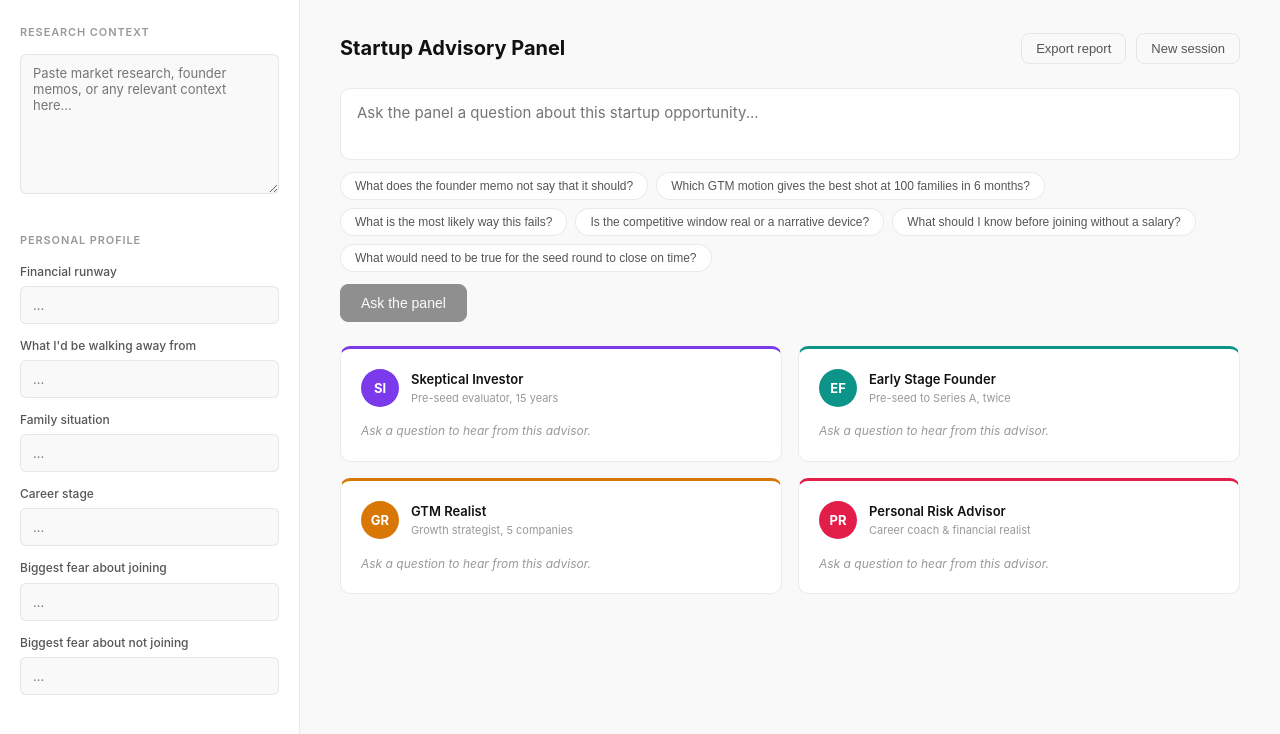
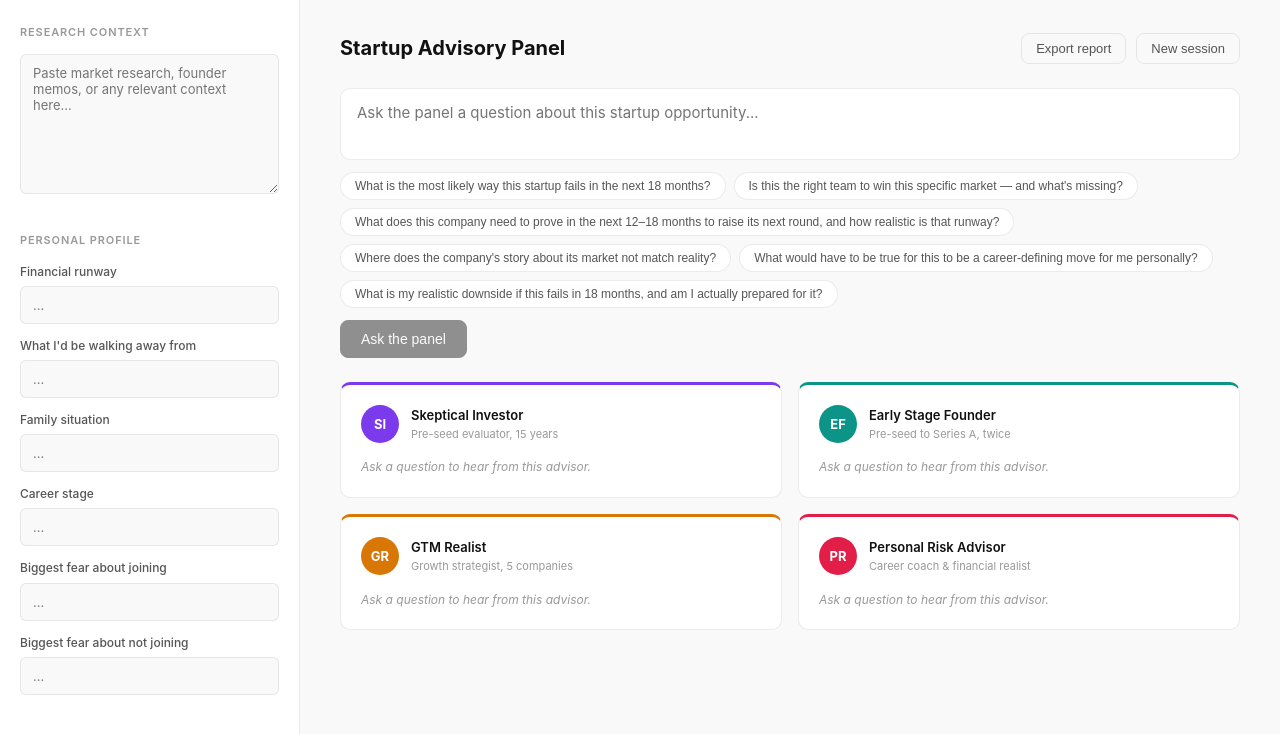
Before and after one commit to tgierke/startup-advisor, a React (Vite) app: page / in a window 1280 px wide. Shown: the top 734 px of the page. Built offline with nearby package versions, Linux system fonts and the light colour scheme.

Commit message:
feat: update suggestion chips to generic startup evaluation questions

```diff
--- a/src/components/SuggestionChips.jsx
+++ b/src/components/SuggestionChips.jsx
@@ -1,10 +1,10 @@
 const CHIPS = [
-  "What does the founder memo not say that it should?",
-  "Which GTM motion gives the best shot at 100 families in 6 months?",
-  "What is the most likely way this fails?",
-  "Is the competitive window real or a narrative device?",
-  "What should I know before joining without a salary?",
-  "What would need to be true for the seed round to close on time?",
+  "What is the most likely way this startup fails in the next 18 months?",
+  "Is this the right team to win this specific market — and what's missing?",
+  "What does this company need to prove in the next 12–18 months to raise its next round, and how realistic is that runway?",
+  "Where does the company's story about its market not match reality?",
+  "What would have to be true for this to be a career-defining move for me personally?",
+  "What is my realistic downside if this fails in 18 months, and am I actually prepared for it?",
 ]
 
 export default function SuggestionChips({ onSelect }) {
```
